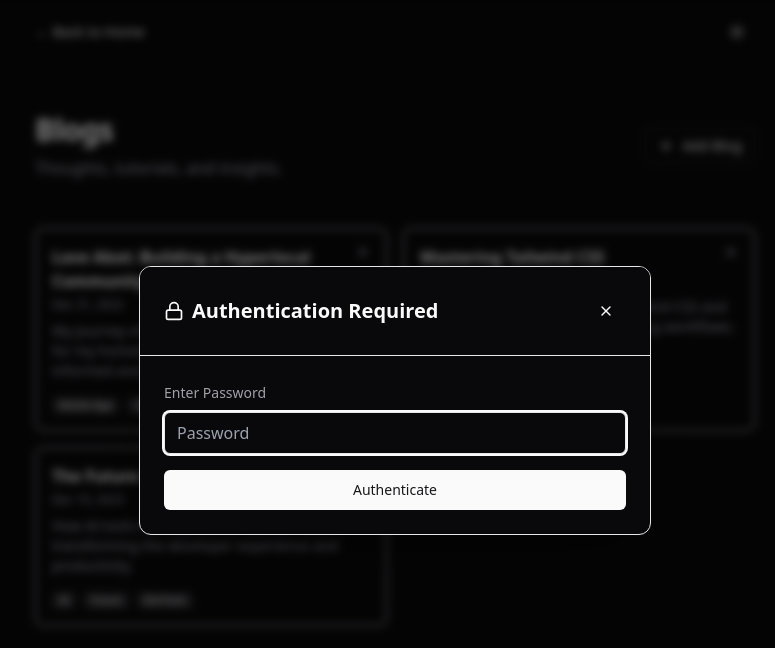
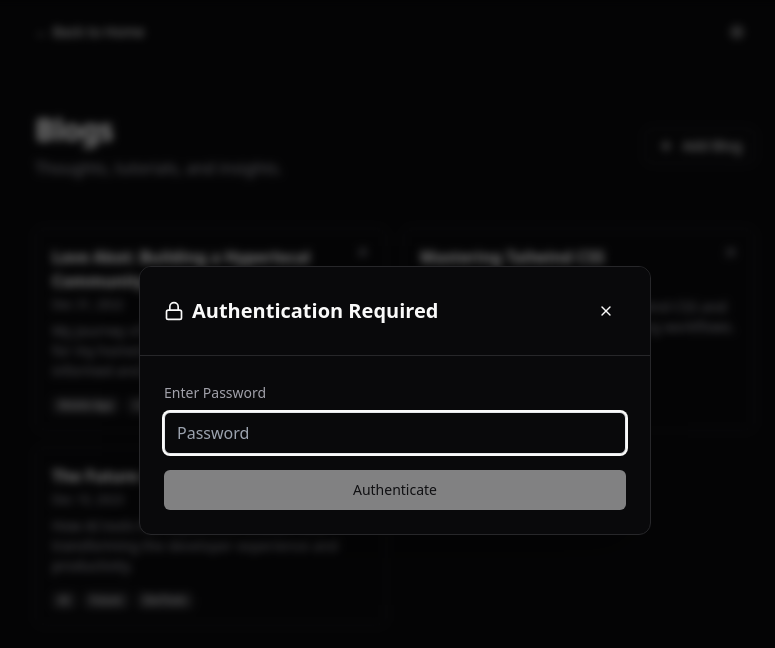
Before and after one commit to ShaileshS237/portfolio, a React (Vite) app: page /blogs in a window 1280 px wide. Both pictures are taken after a click on the button "Add Blog". Shown: the top 648 px of the page, without its empty margins (245-1020 px from the left). Built offline with nearby package versions, Linux system fonts and the light colour scheme; a web font is replaced by a local one.

Commit message:
style: Standardize component border appearances using new utilities and refine blog dialog authentication.

```diff
--- a/src/Components/AddBlogDialog.jsx
+++ b/src/Components/AddBlogDialog.jsx
@@ -63,7 +63,7 @@ const AddBlogDialog = ({ isOpen, onClose, onSubmit }) => {
                 initial={{ opacity: 0 }}
                 animate={{ opacity: 1 }}
                 exit={{ opacity: 0 }}
-                className="fixed inset-0 bg-black/50 backdrop-blur-sm z-50 flex items-center justify-center p-4"
+                className="fixed inset-0 bg-black/50 backdrop-blur-sm z-50 flex items-center justify-center p-4 "
                 onClick={handleClose}
             >
                 <motion.div
@@ -71,11 +71,11 @@ const AddBlogDialog = ({ isOpen, onClose, onSubmit }) => {
                     animate={{ scale: 1, opacity: 1 }}
                     exit={{ scale: 0.95, opacity: 0 }}
                     onClick={(e) => e.stopPropagation()}
-                    className="bg-background border rounded-xl max-w-lg w-full max-h-[90vh] overflow-y-auto shadow-2xl"
+                    className="bg-background border rounded-xl max-w-lg w-full max-h-[90vh] overflow-y-auto shadow-2xl  border-muted"
                 >
                     {/* Header */}
-                    <div className="flex items-center justify-between p-6 border-b sticky top-0 bg-background z-10">
-                        <h2 className="text-xl font-bold flex items-center gap-2">
+                    <div className="flex items-center justify-between p-6 border-b  border-muted sticky top-0 bg-background z-10">
+                        <h2 className="text-xl font-bold flex items-center gap-2 ">
                             {!isAuthenticated && <Lock className="w-5 h-5" />}
                             {isAuthenticated ? "Add New Blog" : "Authentication Required"}
                         </h2>
@@ -101,7 +101,7 @@ const AddBlogDialog = ({ isOpen, onClose, onSubmit }) => {
                                         autoFocus
                                     />
                                 </div>
-                                <Button type="submit" className="w-full">
+                                <Button type="submit" className="w-full" disabled={!password}>
                                     Authenticate
                                 </Button>
                             </form>
--- a/src/Components/Experiance.jsx
+++ b/src/Components/Experiance.jsx
@@ -17,7 +17,7 @@ const Experiance = () => {
 							return (
 								<div
 									key={val.id}
-									className=" mb-5 animate__animated animate__fadeIn col-span-2 md:col-span-1 border border-zinc-700 rounded-2xl overflow-hidden"
+									className=" mb-5 animate__animated animate__fadeIn col-span-2 md:col-span-1 border border-muted rounded-2xl overflow-hidden"
 								>
 									<div className="px-5 py-4 bg-zinc-800">
 										<div className="col-span-4 text-2xl md:text-3xl  font-bold text-zinc-500">
@@ -42,7 +42,7 @@ const Experiance = () => {
 							return (
 								<div
 									key={val.id}
-									className="  animate__animated animate__fadeIn col-span-2 md:col-span-1 border border-zinc-700 rounded-2xl overflow-hidden"
+									className="  animate__animated animate__fadeIn col-span-2 md:col-span-1 border border-muted rounded-2xl overflow-hidden"
 								>
 									<div className="px-5 py-4 bg-zinc-800">
 										<div className="col-span-4 text-2xl md:text-3xl  font-bold text-zinc-500">
--- a/src/Components/Footer.jsx
+++ b/src/Components/Footer.jsx
@@ -6,8 +6,7 @@ const Footer = () => {
 	return (
 		<div className="py-5 ">
 			<div
-				className="md:mt-10 mb-7"
-				style={{ height: "0.5px", background: "#3f3f46" }}
+				className="md:mt-10 mb-7 h-px bg-border"
 			></div>
 			<div className="text-center">
 				<h1 className="text-5xl md:text-7xl  font-bold text-zinc-700">
@@ -35,7 +34,7 @@ const Footer = () => {
 					{SOCIAL.map((res) => {
 						return (
 							<div key={res.id} className="col-span-12 md:col-span-3">
-								<div className=" border rounded-lg border-white cursor-pointer grid grid-cols-6 py-5 px-5 hover:bg-zinc-900 text-white hover:text-white items-center">
+								<div className=" border rounded-lg border-muted cursor-pointer grid grid-cols-6 py-5 px-5 hover:bg-zinc-900 text-white hover:text-white items-center">
 									<div className="col-span-4 ">
 										<h1 className="text-2xl font-bold ">{res.name}</h1>
 										<h1 className="text-1xl font-light ">{res.type}</h1>
--- a/src/Components/Hero.jsx
+++ b/src/Components/Hero.jsx
@@ -28,7 +28,7 @@ const Hero = () => {
 				</h1>
 				<div className="flex justify-center">
 					<a href={process.env.PUBLIC_URL + "/Shailesh_Resume.pdf"}>
-						<button className=" border border-white flex items-center px-6 py-3 mt-7 hover:bg-[#2f3034] text-white hover:text-white transition-all duration-500 rounded-xl">
+						<button className=" border border-muted flex items-center px-6 py-3 mt-7 hover:bg-[#2f3034] text-white hover:text-white transition-all duration-500 rounded-xl">
 							Download Resume <BsArrowRight className="ml-5" />
 						</button>
 					</a>
--- a/src/Components/Projects.jsx
+++ b/src/Components/Projects.jsx
@@ -65,7 +65,7 @@ const Projects = () => {
 					return (
 						<div
 							key={val.id}
-							className="  md:transform-none hover:-translate-y-3 transition-all duration-300  animate__animated animate__fadeIn col-span-3 md:col-span-1 border border-zinc-700 rounded-2xl overflow-hidden"
+							className="  md:transform-none hover:-translate-y-3 transition-all duration-300  animate__animated animate__fadeIn col-span-3 md:col-span-1 border border-muted rounded-2xl overflow-hidden"
 						>
 							<div className="p-3 bg-zinc-800 flex items-center justify-end">
 								<div>{checkStatus(val.status)}</div>
--- a/src/Components/Title.jsx
+++ b/src/Components/Title.jsx
@@ -10,8 +10,7 @@ const Title = (props) => {
 				{props.titlename}
 			</h1>
 			<div
-				className={`ml-5 w-full`}
-				style={{ height: "1px", background: "#3f3f46" }}
+				className={`ml-5 w-full h-px bg-border`}
 			></div>
 		</div>
 	);
--- a/src/Pages/Blogs.jsx
+++ b/src/Pages/Blogs.jsx
@@ -82,7 +82,7 @@ const Blogs = () => {
                                     transition={{ delay: index * 0.1 }}
                                     className="h-full"
                                 >
-                                    <Card className="transition-colors hover:bg-muted/50 h-full">
+                                    <Card className="transition-colors hover:bg-muted/50 h-full border-muted">
                                         <CardContent className="p-4 space-y-2 flex flex-col h-full">
                                             <div className="flex items-start justify-between">
                                                 <div className="space-y-1">
--- a/src/Pages/Blogs/LoveAkot.jsx
+++ b/src/Pages/Blogs/LoveAkot.jsx
@@ -33,7 +33,7 @@ const LoveAkotBlog = () => {
     return (
         <div className="min-h-screen bg-background font-sans text-foreground selection:bg-pink-500/20">
             {/* Navbar */}
-            <nav className="sticky top-0 z-50 w-full backdrop-blur-sm bg-background/80 border-b">
+            <nav className="sticky top-0 z-50 w-full backdrop-blur-sm bg-background/80 ">
                 <div className="container max-w-3xl mx-auto px-4 md:px-6 h-16 flex items-center justify-between">
                     <div className="flex items-center gap-8">
                         <Link to="/blogs" className="text-sm font-medium hover:text-primary transition-colors flex items-center gap-2">
--- a/src/index.css
+++ b/src/index.css
@@ -43,7 +43,7 @@
     --accent-foreground: 0 0% 98%;
     --destructive: 0 62.8% 30.6%;
     --destructive-foreground: 0 0% 98%;
-    --border: 240 3.7% 50%;
+    --border: 240 3.7% 15%;
     --input: 240 3.7% 15.9%;
     --ring: 240 4.9% 83.9%;
   }
```
